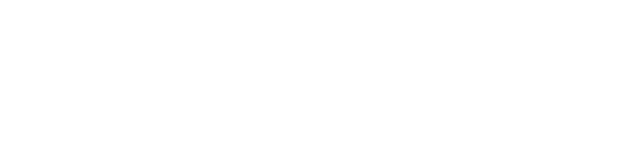
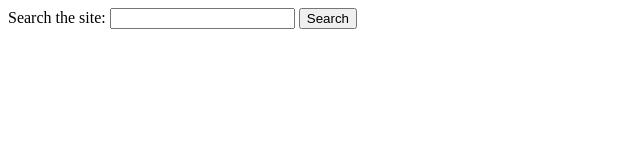
Before and after one commit to YessicaCh/DevF-Pokedex, a plain HTML site: page index.html in a window 1280 px wide. Shown: the whole page, without its empty margins (0-640 px from the left). Drawn offline with Linux system fonts and the light colour scheme.

Commit message:
barra de busqueda

```diff
--- a/index.html
+++ b/index.html
@@ -8,6 +8,9 @@
     <title>Document</title>
 </head>
 <body>
+    <label for="site-search">Search the site:</label>
+    <input type="search" id="site-search" name="q">
 
+    <button>Search</button>
 </body>
 </html>
```
